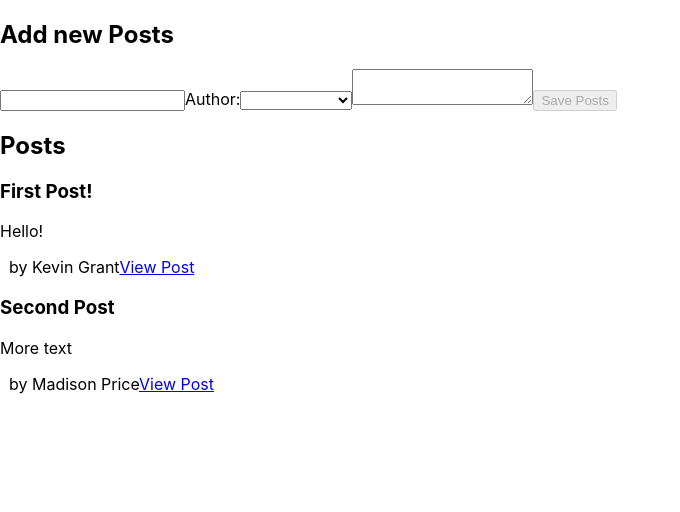
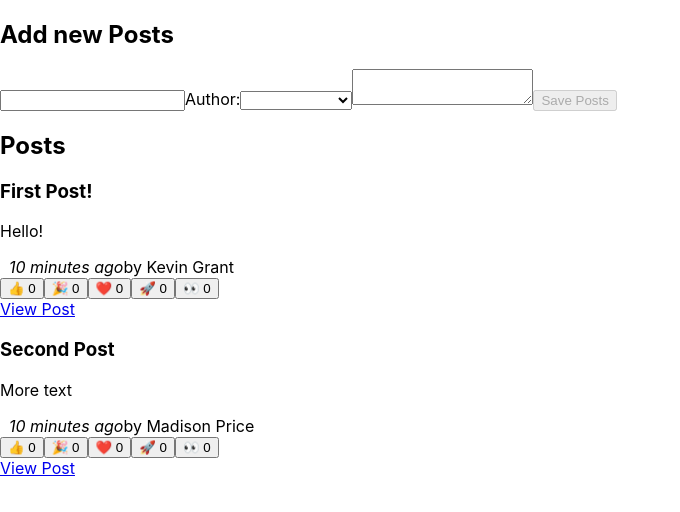
Before and after one commit to hungyu/Redux-test, a React (Create React App) app: page / in a window 1280 px wide. Shown: the top 512 px of the page, without its empty margins (0-680 px from the left). Built offline with nearby package versions, Linux system fonts and the light colour scheme.

Commit message:
add reaction button

```diff
--- a/src/features/posts/PostsList.js
+++ b/src/features/posts/PostsList.js
@@ -3,17 +3,20 @@ import { Link } from 'react-router-dom';
 import { useSelector } from 'react-redux';
 
 import PostAuthor from './PostAuthor'
-import TimeAgo from './TimeAgo';
+import TimeAgo from './TimeAgo'
+import ReactionButtons from './ReactionButtons'
 
 const PostsList = () => {
 	const posts = useSelector(state => state.posts);
+  const orderedPosts = posts.slice().sort((a, b) => b.date.localeCompare(a.date))
 
-  const renderedPosts = posts.map(post => (
+  const renderedPosts = orderedPosts.map(post => (
     <article className="post-excerpt" key={post.id}>
       <h3>{post.title}</h3>
       <p>{post.content.substring(0, 100)}</p>
       <TimeAgo timestamp={post.date}/>
       <PostAuthor userId={post.user} />
+      <ReactionButtons post={post} />
       <Link to={`/posts/${post.id}`} className="button muted-button">
         View Post
       </Link>
--- /dev/null
+++ b/src/features/posts/ReactionButtons.js
@@ -0,0 +1,37 @@
+import React from 'react'
+import { useDispatch } from 'react-redux'
+import { reactionAdded } from './postsSlice'
+
+const reactionEmoji = {
+  thumbsUp: '👍',
+  hooray: '🎉',
+  heart: '❤️',
+  rocket: '🚀',
+  eyes: '👀'
+}
+
+const ReactionButtons = ({ post }) => {
+  const dispatch = useDispatch()
+  const onEmojiClicked = (name) => dispatch(
+    reactionAdded({
+      postId: post.id,
+      reaction: name
+    })
+  )
+
+  const reactionButtons = Object.entries(reactionEmoji).map(([name, emoji]) => {
+    return (
+      <button
+        key={name}
+        type="button"
+        className="muted-button reaction-button"
+        onClick={onEmojiClicked.bind(this, name)}
+      >
+        {emoji} {post.reactions[name] || 0}
+      </button>
+    )
+  })
+
+  return <div>{reactionButtons}</div>
+}
+export default ReactionButtons
--- a/src/features/posts/postsSlice.js
+++ b/src/features/posts/postsSlice.js
@@ -1,8 +1,23 @@
 import { createSlice, nanoid } from '@reduxjs/toolkit';
+import { sub } from 'date-fns'
 
 const initialState = [
-  { id: '1', title: 'First Post!', content: 'Hello!', user: '1' },
-  { id: '2', title: 'Second Post', content: 'More text', user: '2' }
+  {
+  	id: '1',
+  	title: 'First Post!',
+  	content: 'Hello!',
+  	user: '1',
+  	date: sub(new Date(),{ minutes: 10 }).toISOString(),
+  	reactions: {thumbsUp: 0, hooray: 0}
+  },
+  {
+  	id: '2',
+  	title: 'Second Post',
+  	content: 'More text',
+  	user: '2',
+  	date: sub(new Date(), { minutes: 10 }).toISOString(),
+  	reactions: {thumbsUp: 0, hooray: 0}
+  }
 ];
 
 
@@ -34,11 +49,22 @@ const postSlice = createSlice({
         existingPost.title = title
         existingPost.content = content
       }
+		},
+		reactionAdded(state, action) {
+      const { postId, reaction } = action.payload
+      const existingPost = state.find(post => post.id === postId)
+      if (existingPost) {
+      	if (existingPost.reactions[reaction]){
+      		existingPost.reactions[reaction]++
+      	} else{
+      		existingPost.reactions[reaction] = 1
+      	}
+      }
 		}
 	}
 });
 
 
-export const { postAdded, postUpdated } = postSlice.actions;
+export const { postAdded, postUpdated, reactionAdded } = postSlice.actions;
 
 export default postSlice.reducer;
```
